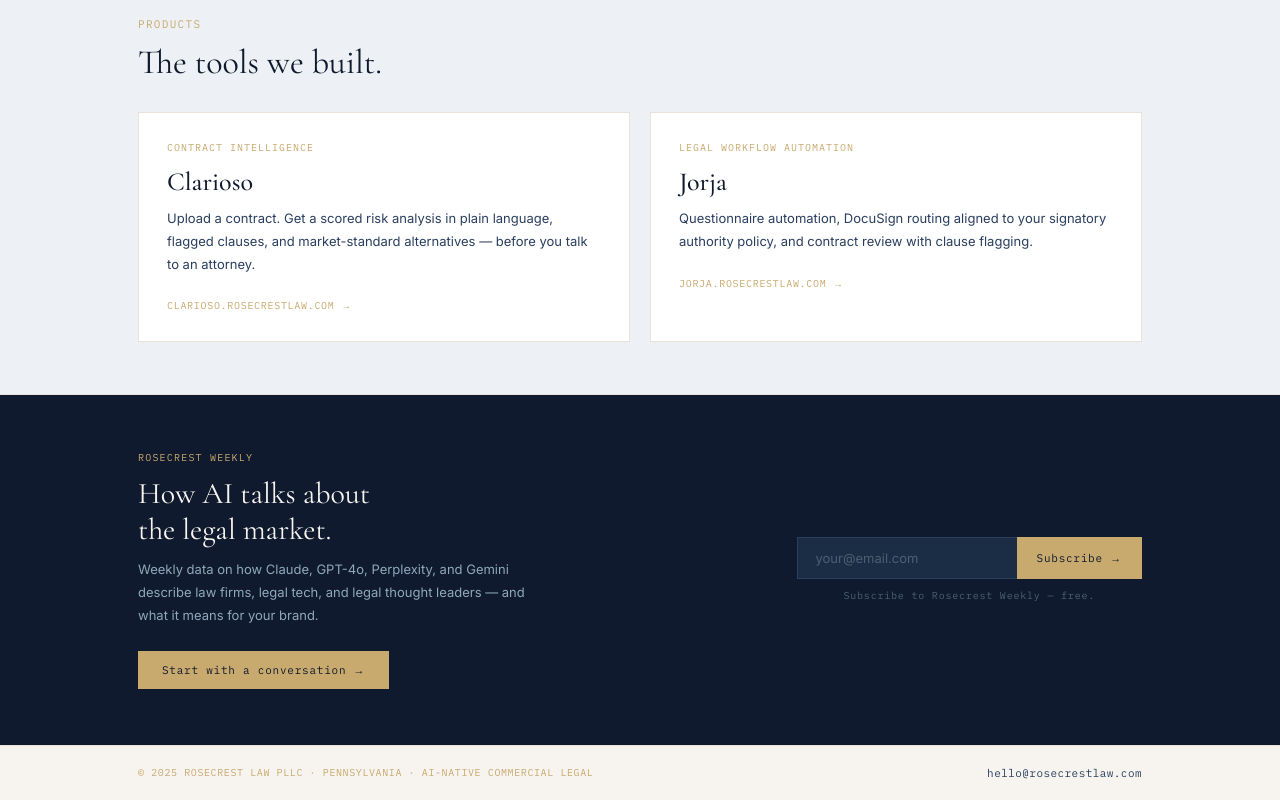
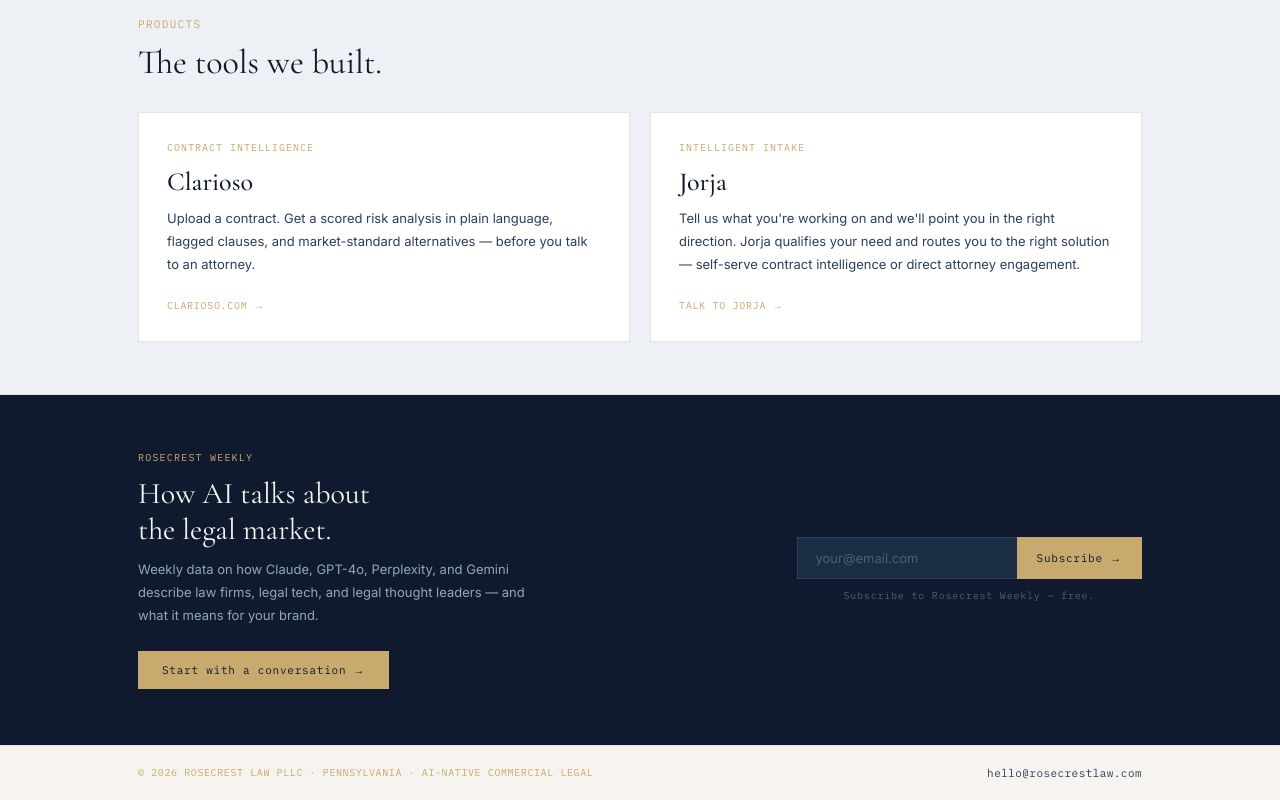
Before and after one commit to uronkrac/rosecrest-law, a Next.js app: page / in a window 1280 px wide. Shown: the part 1709-2509 px from the top of the page. Built offline with nearby package versions, Linux system fonts and the light colour scheme.

Commit message:
fix: Clarioso link, jorja re-write, footer year

```diff
--- a/app/page.js
+++ b/app/page.js
@@ -187,13 +187,13 @@
               <div className={styles.productTag}>Contract Intelligence</div>
               <div className={styles.productName}>Clarioso</div>
               <div className={styles.productDesc}>Upload a contract. Get a scored risk analysis in plain language, flagged clauses, and market-standard alternatives — before you talk to an attorney.</div>
-              <a href="https://clarioso.rosecrestlaw.com" className={styles.productLink}>clarioso.rosecrestlaw.com →</a>
+              <a href="https://clarioso.com" className={styles.productLink}>clarioso.com →</a>
             </div>
             <div id="jorja" className={styles.product}>
-              <div className={styles.productTag}>Legal Workflow Automation</div>
+              <div className={styles.productTag}>Intelligent Intake</div>
               <div className={styles.productName}>Jorja</div>
-              <div className={styles.productDesc}>Questionnaire automation, DocuSign routing aligned to your signatory authority policy, and contract review with clause flagging.</div>
-              <a href="https://jorja.rosecrestlaw.com" className={styles.productLink}>jorja.rosecrestlaw.com →</a>
+              <div className={styles.productDesc}>Tell us what you're working on and we'll point you in the right direction. Jorja qualifies your need and routes you to the right solution — self-serve contract intelligence or direct attorney engagement.</div>
+              <a href="https://jorja-mvp-five.vercel.app/intake" className={styles.productLink}>Talk to Jorja →</a>
             </div>
           </div>
         </div>
@@ -223,7 +223,7 @@
       {/* FOOTER */}
       <footer id="footer" className={styles.footer}>
         <div className={styles.footerBottomInner}>
-          <span className={styles.footerNote}>© 2025 Rosecrest Law PLLC · Pennsylvania · AI-Native Commercial Legal</span>
+          <span className={styles.footerNote}>© 2026 Rosecrest Law PLLC · Pennsylvania · AI-Native Commercial Legal</span>
           <a href="mailto:hello@rosecrestlaw.com" className={styles.footerEmail}>hello@rosecrestlaw.com</a>
         </div>
       </footer>
```
